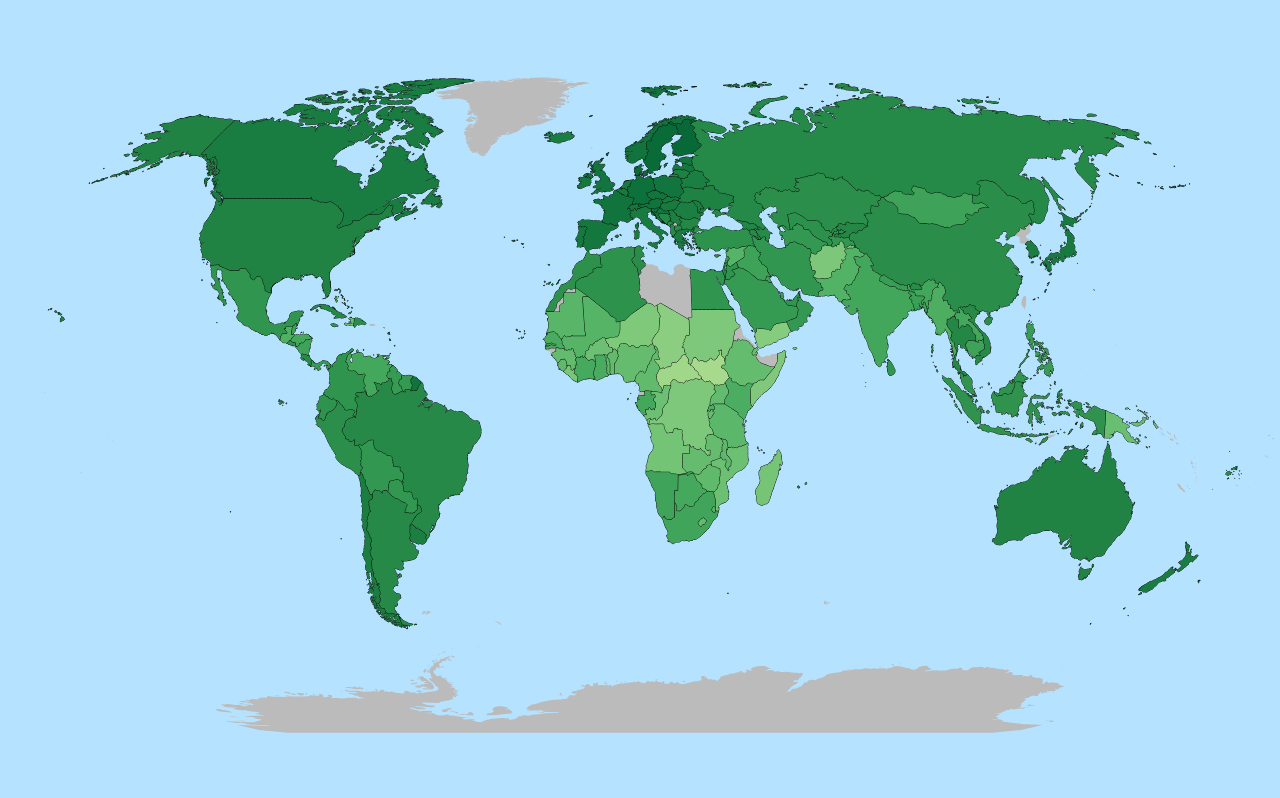
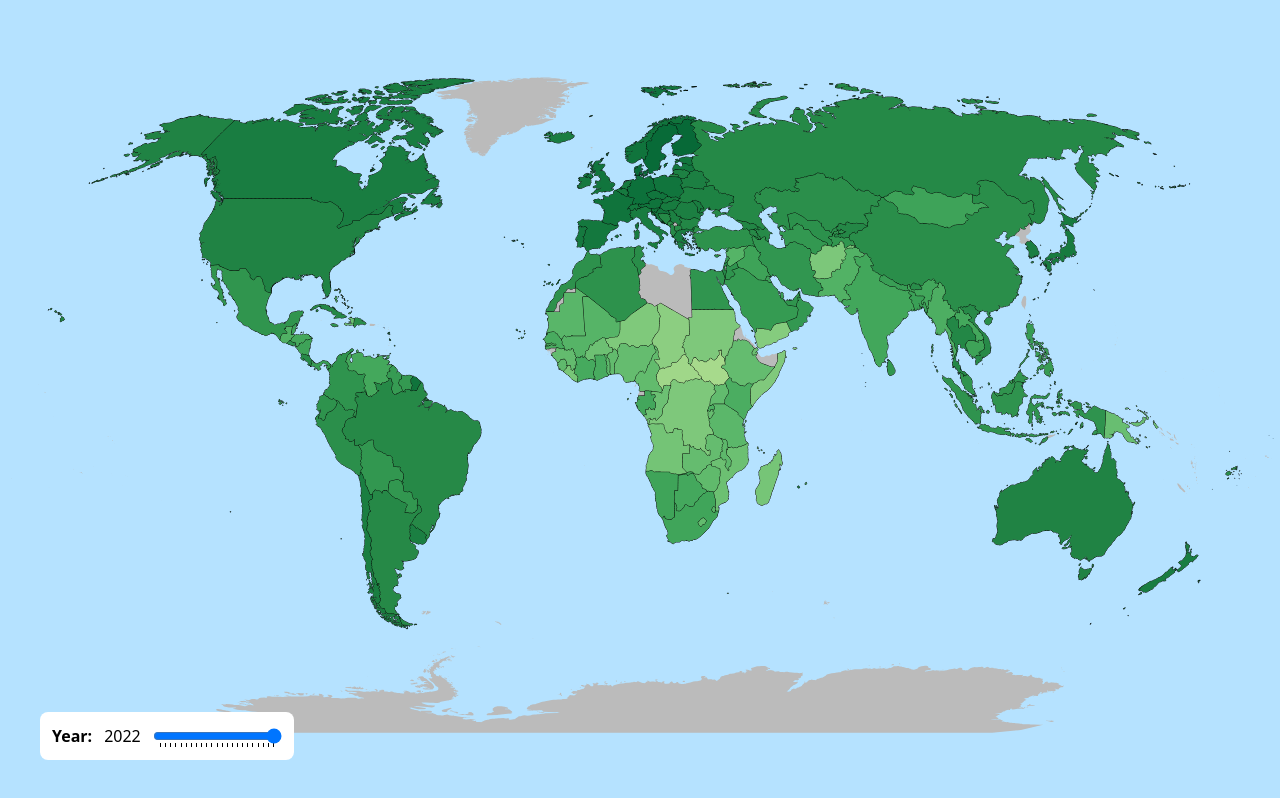
Before and after one commit to Toranian/sdg-visualization, a React (Vite) app: page / in a window 1280 px wide. Built offline with nearby package versions, Linux system fonts and the light colour scheme.

Commit message:
Add year slider

```diff
--- a/src/App.tsx
+++ b/src/App.tsx
@@ -8,6 +8,7 @@ import countriesURL from "./countries-50m.json?url";
 type SVGMapProps = {
   topology: Topology;
   sdgRows: SDGRow[];
+  year: number;
 };
 
 function translateName(geoName: string): string | undefined {
@@ -52,7 +53,7 @@ function partition<T>(array: T[], isValid: (x: T) => boolean): [T[], T[]] {
   );
 }
 
-function SvgMap({ topology, sdgRows }: SVGMapProps) {
+function SvgMap({ topology, year, sdgRows }: SVGMapProps) {
   const sdg = useMemo(() => {
     const perYear: {
       [year: number]: { [country: string]: SDGScores };
@@ -67,10 +68,6 @@ function SvgMap({ topology, sdgRows }: SVGMapProps) {
     }
     return perYear;
   }, [sdgRows]);
-
-  // range 2000-2022
-  // TODO: set year via slider
-  const [year, _setYear] = useState(2022);
 
   const [hoveredName, setHovered] = useState<string | undefined>(undefined);
 
@@ -181,6 +178,8 @@ function SvgMap({ topology, sdgRows }: SVGMapProps) {
 }
 
 function App() {
+  const [year, setYear] = useState(2022);
+
   const [data, setData] = useState<SDGRow[]>([]);
   const [topology, setTopology] = useState<null | Topology>(null);
 
@@ -204,7 +203,29 @@ function App() {
 
   return (
     <div className="w-max h-[100svh]">
-      {topology && <SvgMap sdgRows={data} topology={topology} />}
+      <div className="absolute bottom-10 left-10 z-10 p-3 rounded-lg bg-white flex flex-row gap-3">
+        <label htmlFor="yearinput" className="font-bold">
+          Year:
+        </label>
+        <span>{year}</span>
+        <input
+          id="yearinput"
+          type="range"
+          min="2000"
+          max="2022"
+          defaultValue="2022"
+          list="yearvalues"
+          onInput={(e) => setYear(parseInt(e.currentTarget.value))}
+        />
+        <datalist className="text-white bg-white" id="yearvalues">
+          {[...Array(23).keys()].map((_, i) => (
+            <option value={2000 + i} label={(2000 + i).toString()} />
+          ))}
+        </datalist>
+      </div>
+
+      {topology && <SvgMap sdgRows={data} topology={topology} year={year} />}
+
       <h2>CSV Data</h2>
 
       {data.length === 0 && <h1>Loading data...</h1>}
```
